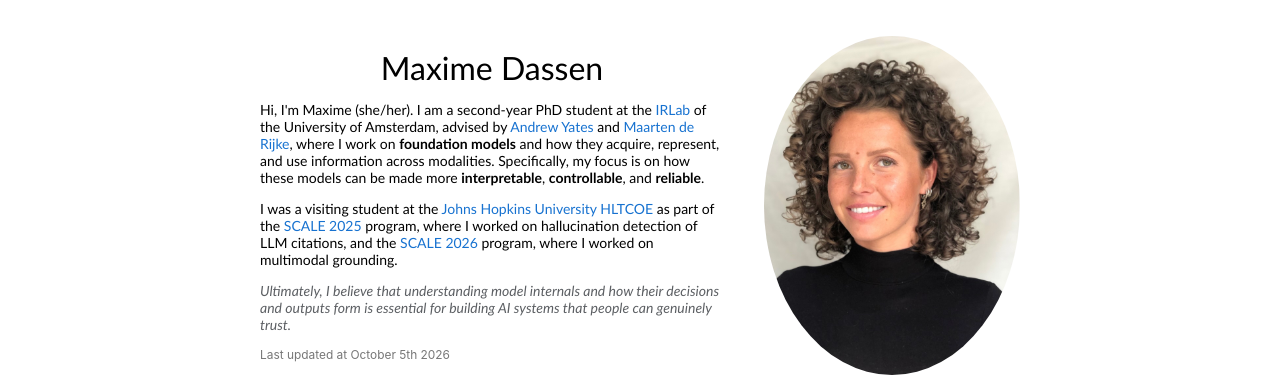
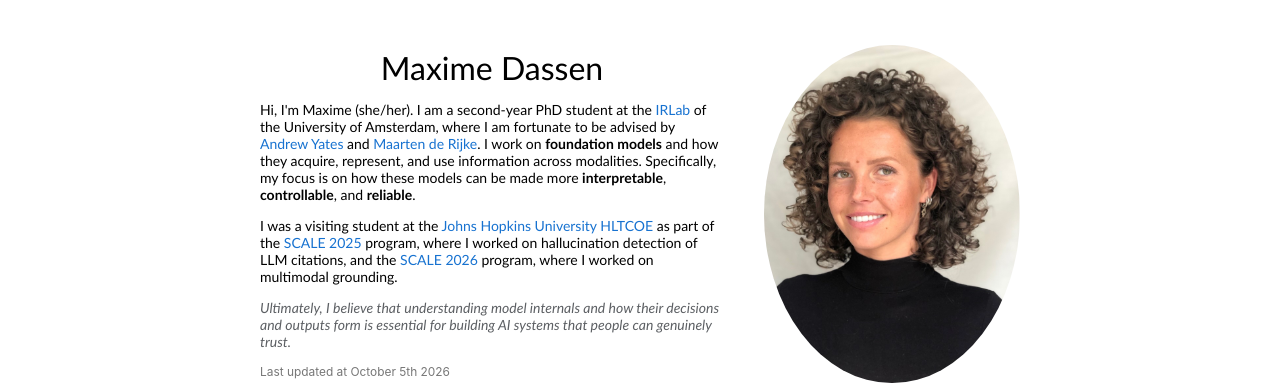
Before and after one commit to Maximeswd/Maximeswd.github.io, a plain HTML site: page index.html in a window 1280 px wide. Shown: the top 385 px of the page. Drawn offline with Linux system fonts and the light colour scheme.

Commit message:
Reword supervisor sentence
Co-Authored-By: Claude Fable 5.2 <noreply@anthropic.com>

```diff
--- a/index.html
+++ b/index.html
@@ -23,7 +23,7 @@
                   Maxime Dassen
                 </p>
                 <p>
-                  Hi, I'm Maxime (she/her). I am a second-year PhD student at the <a href="https://irlab.science.uva.nl/">IRLab</a> of the University of Amsterdam, advised by <a href="https://andrewyates.net/">Andrew Yates</a> and <a href="https://staff.fnwi.uva.nl/m.derijke/">Maarten de Rijke</a>, where I work on <strong>foundation models</strong> and how they acquire, represent, and use information across modalities. Specifically, my focus is on how these models can be made more <strong>interpretable</strong>, <strong>controllable</strong>, and <strong>reliable</strong>.
+                  Hi, I'm Maxime (she/her). I am a second-year PhD student at the <a href="https://irlab.science.uva.nl/">IRLab</a> of the University of Amsterdam, where I am fortunate to be advised by <a href="https://andrewyates.net/">Andrew Yates</a> and <a href="https://staff.fnwi.uva.nl/m.derijke/">Maarten de Rijke</a>. I work on <strong>foundation models</strong> and how they acquire, represent, and use information across modalities. Specifically, my focus is on how these models can be made more <strong>interpretable</strong>, <strong>controllable</strong>, and <strong>reliable</strong>.
                 </p>
                 <p>
                   I was a visiting student at the <a href="https://hltcoe.jhu.edu/">Johns Hopkins University HLTCOE</a> as part of the <a href="https://hltcoe.jhu.edu/research/scale/scale-2025/">SCALE 2025</a> program, where I worked on hallucination detection of LLM citations, and the <a href="https://hltcoe.jhu.edu/research/scale/scale-2026/">SCALE 2026</a> program, where I worked on multimodal grounding.
```
